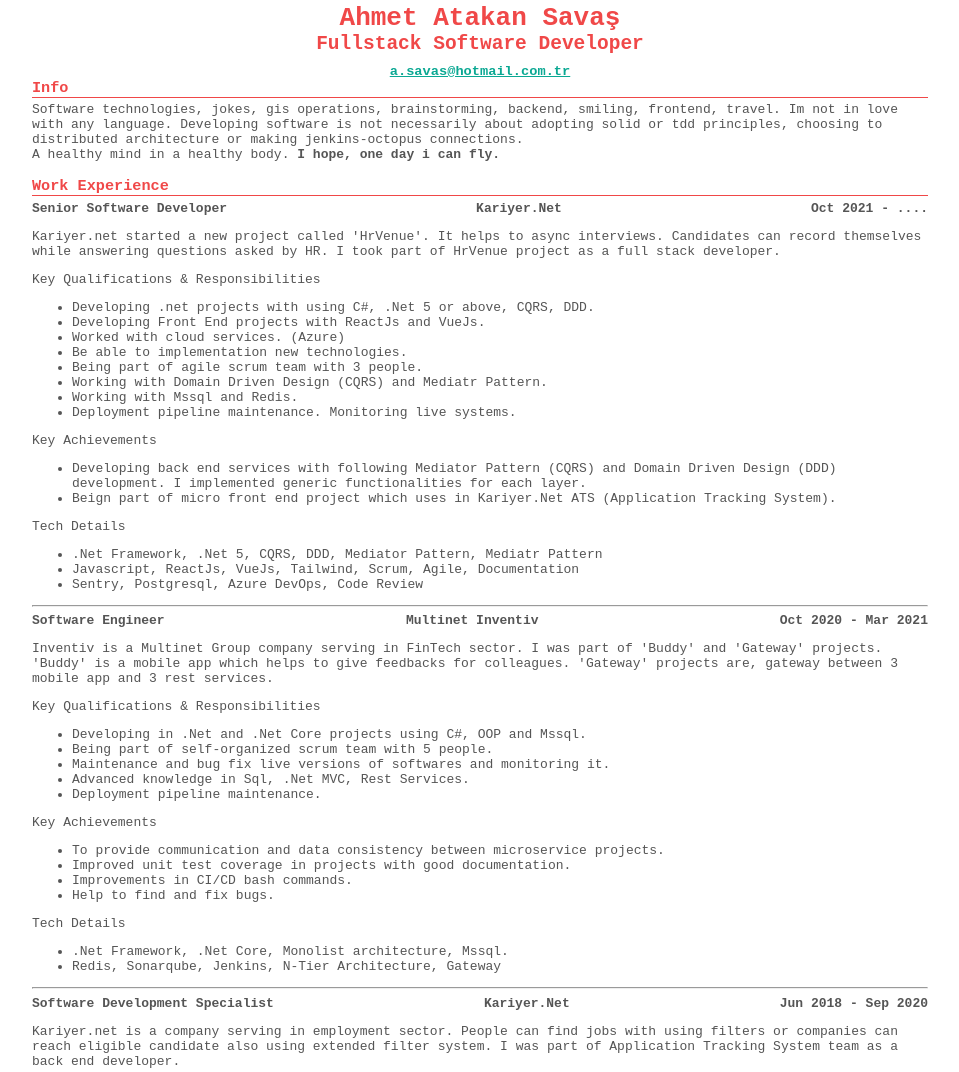
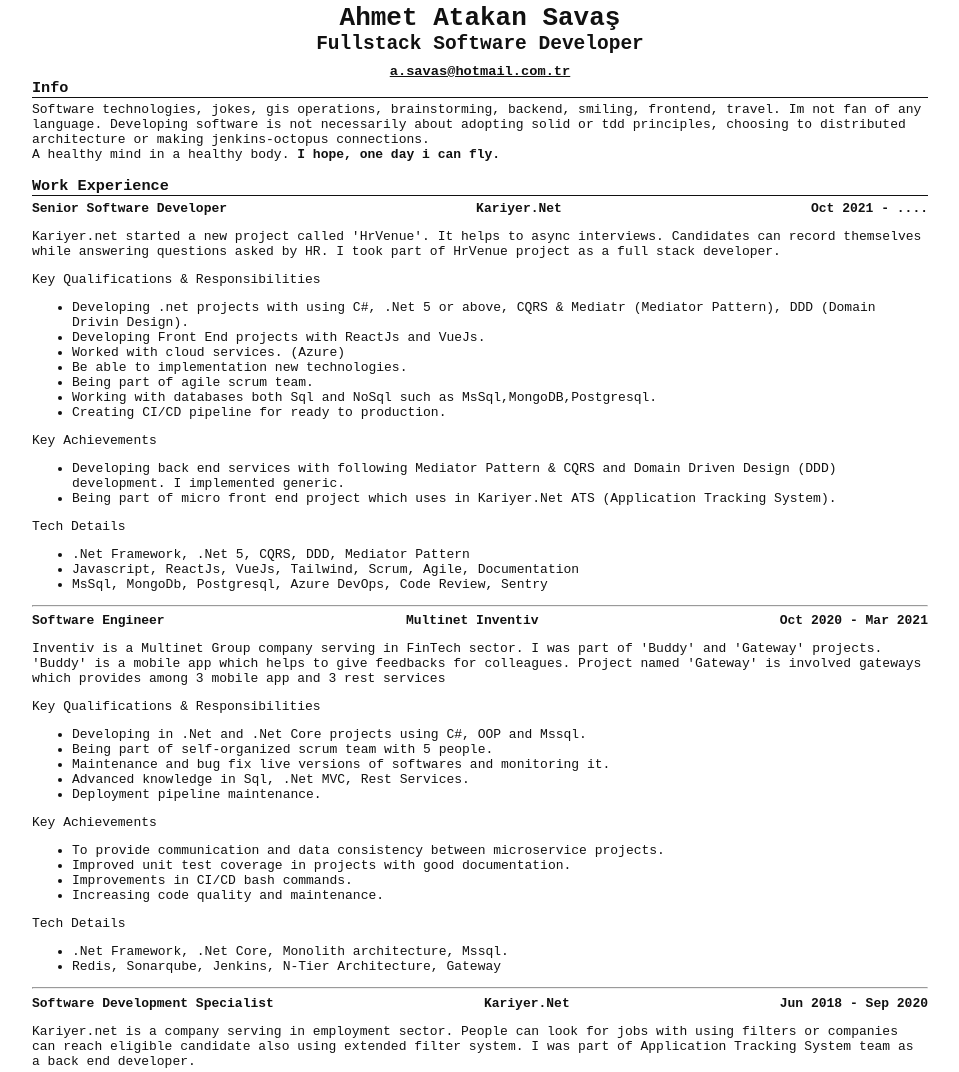
Before and after one commit to atakansavas/atakansavas.github.io, a plain HTML site: page index.html in a window 1280 px wide. Shown: the part 15-1087 px from the top of the page, without its empty margins (160-1119 px from the left). Drawn offline with Linux system fonts and the light colour scheme.

Commit message:
feat: iyilestirmeler

```diff
--- a/index.html
+++ b/index.html
@@ -15,21 +15,21 @@
     body {
       background-color: #fff;
       font-family: monospace;
-      color: #555;
+      color: #111;
       width: 70%;
       max-width: 900px;
       margin: 0 auto;
     }
 
     a {
-      color: #0ba893;
+      color: #111;
     }
 
     h1,
     h2,
     h3,
     h4 {
-      color: #f04848;
+      /* color: #; */
       margin: 0;
     }
 
@@ -96,8 +96,7 @@
 
     <div class="section-body">
       Software technologies, jokes, gis operations, brainstorming,
-      backend, smiling, frontend, travel. Im not in love
-      with any language. Developing software is not
+      backend, smiling, frontend, travel. Im not fan of any language. Developing software is not
       necessarily about adopting solid or tdd principles,
       choosing to distributed architecture or
       making jenkins-octopus connections.
@@ -125,29 +124,30 @@
 
       <p>Key Qualifications & Responsibilities</p>
       <ul>
-        <li>Developing .net projects with using C#, .Net 5 or above, CQRS, DDD.</li>
+        <li>Developing .net projects with using C#, .Net 5 or above, CQRS & Mediatr (Mediator Pattern), DDD (Domain
+          Drivin Design).</li>
         <li>Developing Front End projects with ReactJs and VueJs.</li>
         <li>Worked with cloud services. (Azure)</li>
         <li>Be able to implementation new technologies.</li>
-        <li>Being part of agile scrum team with 3 people.</li>
-        <li>Working with Domain Driven Design (CQRS) and Mediatr Pattern.</li>
-        <li>Working with Mssql and Redis.</li>
-        <li>Deployment pipeline maintenance. Monitoring live systems.</li>
+        <li>Being part of agile scrum team.</li>
+        <!-- <li>Working with Domain Driven Design (CQRS) and Mediatr Pattern.</li> -->
+        <li>Working with databases both Sql and NoSql such as MsSql,MongoDB,Postgresql.</li>
+        <li>Creating CI/CD pipeline for ready to production.</li>
       </ul>
 
       <p>Key Achievements</p>
       <ul>
-        <li>Developing back end services with following Mediator Pattern (CQRS) and Domain Driven Design (DDD)
+        <li>Developing back end services with following Mediator Pattern & CQRS and Domain Driven Design (DDD)
           development. I
-          implemented generic functionalities for each layer.</li>
-        <li>Beign part of micro front end project which uses in Kariyer.Net ATS (Application Tracking System).</li>
+          implemented generic.</li>
+        <li>Being part of micro front end project which uses in Kariyer.Net ATS (Application Tracking System).</li>
       </ul>
 
       <p>Tech Details</p>
       <ul>
-        <li>.Net Framework, .Net 5, CQRS, DDD, Mediator Pattern, Mediatr Pattern</li>
+        <li>.Net Framework, .Net 5, CQRS, DDD, Mediator Pattern</li>
         <li>Javascript, ReactJs, VueJs, Tailwind, Scrum, Agile, Documentation</li>
-        <li>Sentry, Postgresql, Azure DevOps, Code Review</li>
+        <li>MsSql, MongoDb, Postgresql, Azure DevOps, Code Review, Sentry</li>
       </ul>
     </div>
     <hr />
@@ -157,9 +157,9 @@
     </div>
     <div class="section-body">
       <p>Inventiv is a Multinet Group company serving in FinTech sector. I was part of 'Buddy' and 'Gateway' projects.
-        'Buddy' is a mobile app which helps to give feedbacks for colleagues. 'Gateway' projects are, gateway between 3
-        mobile app and 3 rest
-        services.</p>
+        'Buddy' is a mobile app which helps to give feedbacks for colleagues. Project named 'Gateway' is involved
+        gateways
+        which provides among 3 mobile app and 3 rest services</p>
 
       <p>Key Qualifications & Responsibilities</p>
       <ul>
@@ -175,12 +175,12 @@
         <li>To provide communication and data consistency between microservice projects.</li>
         <li>Improved unit test coverage in projects with good documentation.</li>
         <li>Improvements in CI/CD bash commands.</li>
-        <li>Help to find and fix bugs.</li>
+        <li>Increasing code quality and maintenance.</li>
       </ul>
 
       <p>Tech Details</p>
       <ul>
-        <li>.Net Framework, .Net Core, Monolist architecture, Mssql.</li>
+        <li>.Net Framework, .Net Core, Monolith architecture, Mssql.</li>
         <li>Redis, Sonarqube, Jenkins, N-Tier Architecture, Gateway</li>
       </ul>
     </div>
@@ -190,7 +190,8 @@
       <span>Software Development Specialist</span><span>Kariyer.Net</span><span>Jun 2018 - Sep 2020</span>
     </div>
     <div class="section-body">
-      <p>Kariyer.net is a company serving in employment sector. People can find jobs with using filters or companies can
+      <p>Kariyer.net is a company serving in employment sector. People can look for jobs with using filters or companies
+        can
         reach
         eligible candidate also using extended filter system. I was part of Application Tracking System team as a back
         end
@@ -214,8 +215,8 @@
         <li>Take a responsibility in microservices transformation.</li>
         <li>Be part of migration team member which transforms to new version of ATS.</li>
         <li>Improvements in CI/CD bash commands.</li>
-        <li>Help ElasticSearch query and schema improvements.</li>
-        <li>Help to find and fix bugs.</li>
+        <li>Improving query optimization for Elasticsearch.</li>
+        <li>Increasing code quality and maintenance.</li>
       </ul>
 
       <p>Tech Details</p>
@@ -279,7 +280,7 @@
 
       <p>Key Qualifications & Responsibilities</p>
       <ul>
-        <li>Developed full-stack web and windows applications.</li>
+        <li>Developed full-stack web and backoffice applications.</li>
         <li>Distributed softwares which uses TCP/IP for communication.</li>
         <li>Maintenance local network.</li>
         <li>Liaised with new developers and director as needed.</li>
@@ -310,7 +311,8 @@
     </div>
     <div class="section-body">
       <p>Wttech is a company which selling online flight tickets. Designing B2C and B2B structure from the beginning and
-        developing financial infrastructure. I joined team while they started coding of new version. Project created by
+        developing financial infrastructure. I had joined in a team when they started coding of new version. Project
+        created by
         following N-Tier architecture. I took part in B2B and B2C projects.</p>
 
       <p>Key Qualifications & Responsibilities</p>
```
